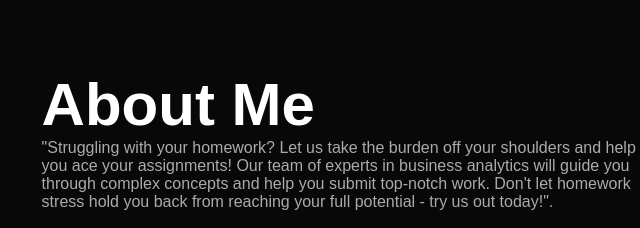
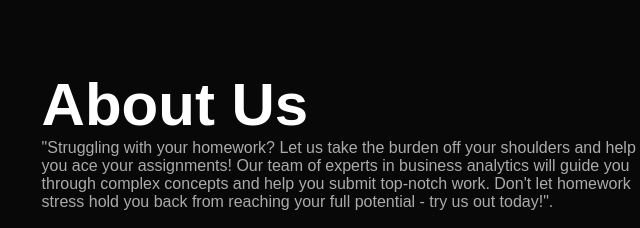
Before and after one commit to mutwirijoseph/world-colours, a plain HTML site: page index.html in a window 1280 px wide. Shown: the part 820-1048 px from the top of the page, 496-1136 px from the left. Drawn offline with nearby package versions, Linux system fonts and the light colour scheme.

Commit message:
Update index.html

```diff
--- a/index.html
+++ b/index.html
@@ -68,7 +68,7 @@ return false;
                 <img src="user.png">
             </div>
             <div class="about-col-2">
-                <h1 class="sub-title">About Me</h1>
+                <h1 class="sub-title">About Us</h1>
                 <p> "Struggling with your homework? Let us take the burden off your shoulders and help you ace your assignments! Our team of experts in business analytics will guide you through complex concepts and help you submit top-notch work. Don't let homework stress hold you back from reaching your full potential - try us out today!".
 
             </p>
```
